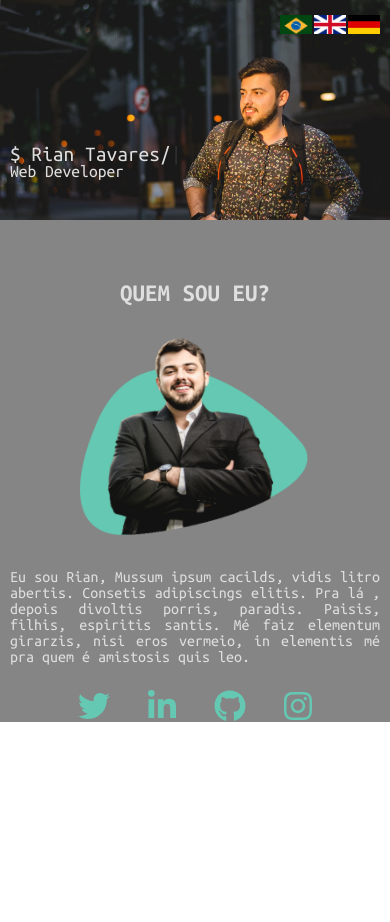
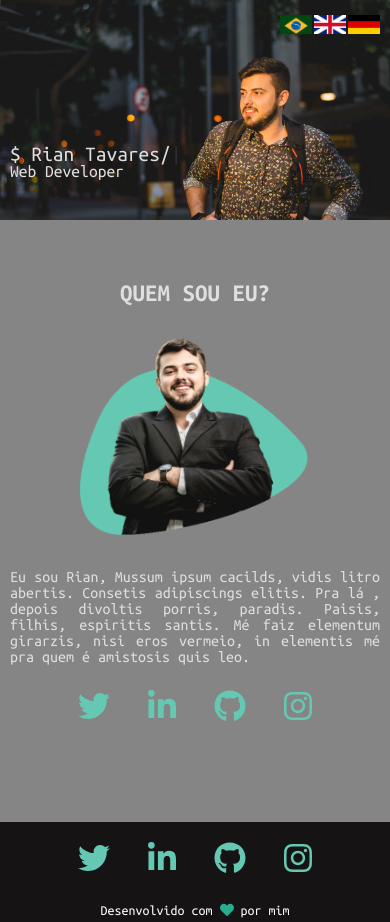
Before and after one commit to RianTavares/portfolio-old, a React (Create React App) app in the folder aboutme/: page / in a window 390 px wide. Before the commit the page ends 844 px from the top, so only its background shows below. Built offline with nearby package versions, Linux system fonts and the light colour scheme.

Commit message:
creating footer mobile

```diff
--- a/aboutme/src/assets/css/App.scss
+++ b/aboutme/src/assets/css/App.scss
@@ -6,4 +6,5 @@
 @import './main.scss';
 @import '../../components/Banner/styles.scss';
 @import '../../components/Typed/styles.scss';
+@import '../../components/Footer/styles.scss';
 @import'../../page/styles.scss';
--- /dev/null
+++ b/aboutme/src/components/Footer/index.js
@@ -0,0 +1,43 @@
+import React, {useState ,useEffect} from 'react';
+import l from '../LenguageSwitcher/lenguage';
+import { FontAwesomeIcon } from '@fortawesome/react-fontawesome';
+import { faInstagram } from '@fortawesome/free-brands-svg-icons';
+import { faLinkedinIn } from '@fortawesome/free-brands-svg-icons';
+import { faTwitter } from '@fortawesome/free-brands-svg-icons';
+import { faGithub } from '@fortawesome/free-brands-svg-icons';
+import { faHeart } from '@fortawesome/free-solid-svg-icons';
+
+const Footer = () => {
+    const [selectedLenguage, setLenguage] = useState(0);
+
+    useEffect(() => {
+        const localStorageVar = localStorage.getItem('lenguage_rt') ? localStorage.getItem('lenguage_rt') : 0;
+        setLenguage(localStorageVar);
+    })
+
+    return (
+        <>
+            <footer>
+                <div className="social">
+                    <a href="https://twitter.com/rian_tavares" target="_blank" rel="noopener noreferrer" alt="Twitter Rian Tavares">
+                        <FontAwesomeIcon icon={faTwitter} size="2x" />
+                    </a>
+                    <a href="https://www.linkedin.com/in/riantavares/" target="_blank" rel="noopener noreferrer" alt="Linkedin Rian Tavares">
+                        <FontAwesomeIcon icon={faLinkedinIn} size="2x" />
+                    </a>
+                    <a href="https://github.com/RianTavares" target="_blank" rel="noopener noreferrer" alt="Github Rian Tavares">
+                        <FontAwesomeIcon icon={faGithub} size="2x" />
+                    </a>
+                    <a href="https://www.instagram.com/riantba/" target="_blank" rel="noopener noreferrer" alt="Instagram Rian Tavares">
+                        <FontAwesomeIcon icon={faInstagram} size="2x" />
+                    </a>
+                </div>
+
+                <div className="social__copyright">{l[selectedLenguage].footer.textStart} <FontAwesomeIcon icon={faHeart} size="1x" /> {l[selectedLenguage].footer.textEnd}</div>
+            </footer>
+        </>
+
+    );
+}
+
+export default Footer;
--- /dev/null
+++ b/aboutme/src/components/Footer/styles.scss
@@ -0,0 +1,36 @@
+footer {
+    position: relative;
+    margin-top: 100px;
+    width: 100vw;
+    height: 100px;
+    background-color: $FOOTER;
+
+    .social {
+        width: 60vw;
+        margin-top: 25px;
+        display: flex;
+        justify-content: space-between;
+        margin: 0px auto 0 auto;
+        padding: 20px 0 0 0;
+
+        a {
+            color: #64C8B2;
+        }
+
+        &__copyright {
+            position: absolute;
+            bottom: 5px;
+            right: 0;
+            left: 0;
+            margin: 0 auto;
+            text-align: center;
+            color: white;
+            font-family: 'Ubuntu-Mono-Regular';
+            font-size: 14px;
+
+            svg {
+                color: $DETAILS_GREEN;
+            }
+        }
+    }
+}
--- a/aboutme/src/components/LenguageSwitcher/lenguage.js
+++ b/aboutme/src/components/LenguageSwitcher/lenguage.js
@@ -140,7 +140,7 @@ const language = [
             "title": "PORTFOLIO"
         },
         "footer": {
-            "textStart": "Desenvolvido com",
+            "textStart": "Entwicklung",
             "textEnd": "por mim"
         }
 
--- a/aboutme/src/page/App.js
+++ b/aboutme/src/page/App.js
@@ -1,5 +1,6 @@
 import React, {useState, useEffect} from "react";
 import BannerTop from '../components/Banner';
+import Footer from '../components/Footer';
 import l from '../components/LenguageSwitcher/lenguage';
 import eu from '../assets/imgs/rian-tavares.png';
 import { FontAwesomeIcon } from '@fortawesome/react-fontawesome';
@@ -49,9 +50,8 @@ function App() {
             </a>
           </div>
         </section>
-
-
       </section>
+      <Footer />
     </div>
   );
 }
```
Also changed, not shown: aboutme/src/components/LenguageSwitcher/index.js (deleted).
